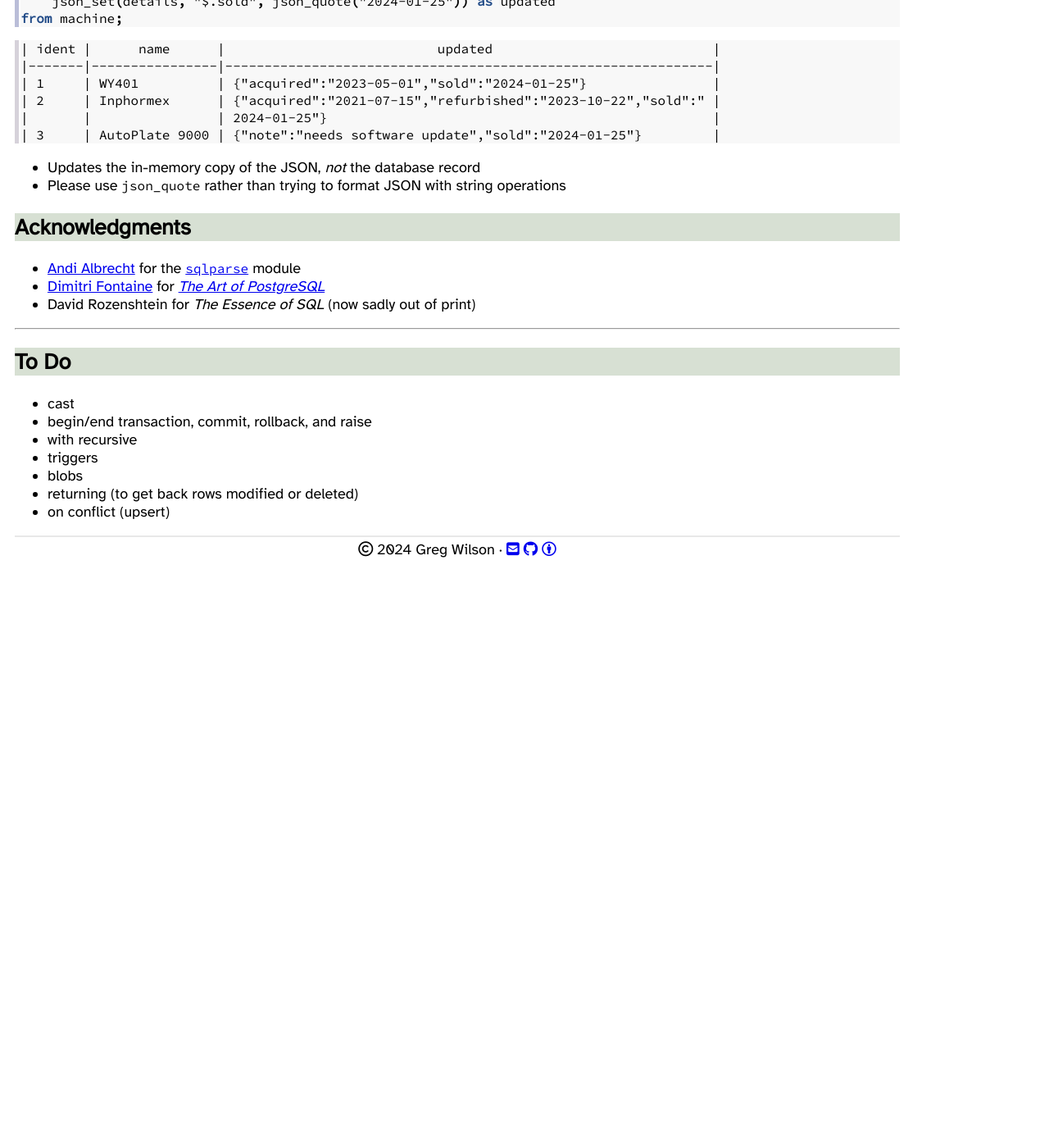
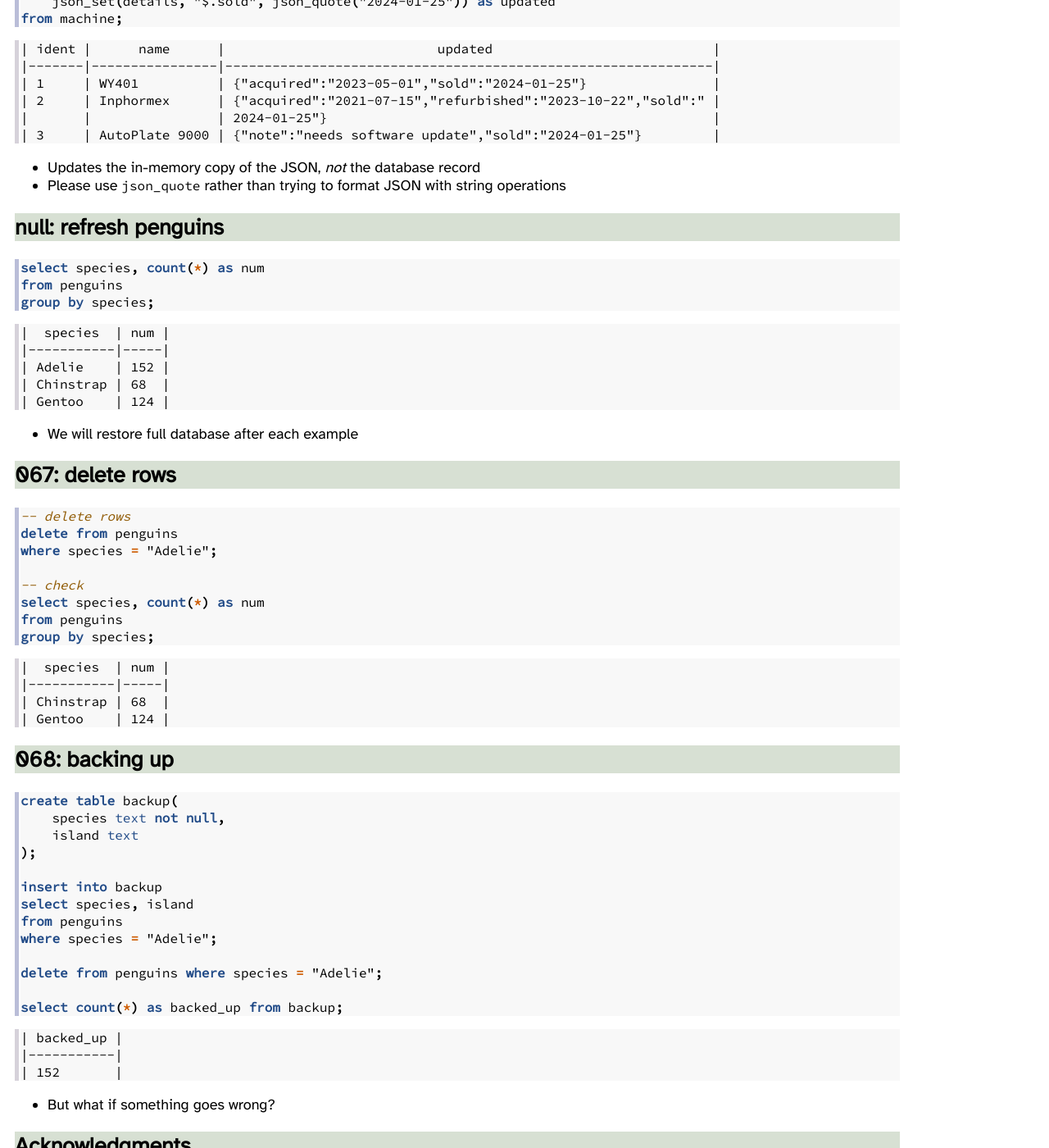
Before and after one commit to gvwilson/sql-tutorial, a Jekyll site: the page built from index.md, in a window 1280 px wide and 1400 px high, scrolled down 35832 px. Shown: the whole window at 82% size. Built offline with Jekyll 4.4.1, drawn with Linux system fonts in a browser that asks for light colours; nearby versions of some CDN libraries; our own code applies the rules of GitHub Pages for plain Markdown files; before the commit the page ends 36521 px from its top, so only the background shows below that.

Commit message:
feat: deleting rows

````diff
--- a/index.md
+++ b/index.md
@@ -1889,6 +1889,67 @@
 -   Updates the in-memory copy of the JSON, *not* the database record
 -   Please use `json_quote` rather than trying to format JSON with string operations
 
+## null: refresh penguins
+
+```sql
+select species, count(*) as num
+from penguins
+group by species;
+```
+```
+|  species  | num |
+|-----------|-----|
+| Adelie    | 152 |
+| Chinstrap | 68  |
+| Gentoo    | 124 |
+```
+
+-   We will restore full database after each example
+
+## 067: delete rows
+
+```sql
+-- delete rows
+delete from penguins
+where species = "Adelie";
+
+-- check
+select species, count(*) as num
+from penguins
+group by species;
+```
+```
+|  species  | num |
+|-----------|-----|
+| Chinstrap | 68  |
+| Gentoo    | 124 |
+```
+
+## 068: backing up
+
+```sql
+create table backup(
+    species text not null,
+    island text
+);
+
+insert into backup
+select species, island
+from penguins
+where species = "Adelie";
+
+delete from penguins where species = "Adelie";
+
+select count(*) as backed_up from backup;
+```
+```
+| backed_up |
+|-----------|
+| 152       |
+```
+
+-   But what if something goes wrong?
+
 ## Acknowledgments
 
 -   [Andi Albrecht][albrecht-andi] for the [`sqlparse`][sqlparse] module
````
